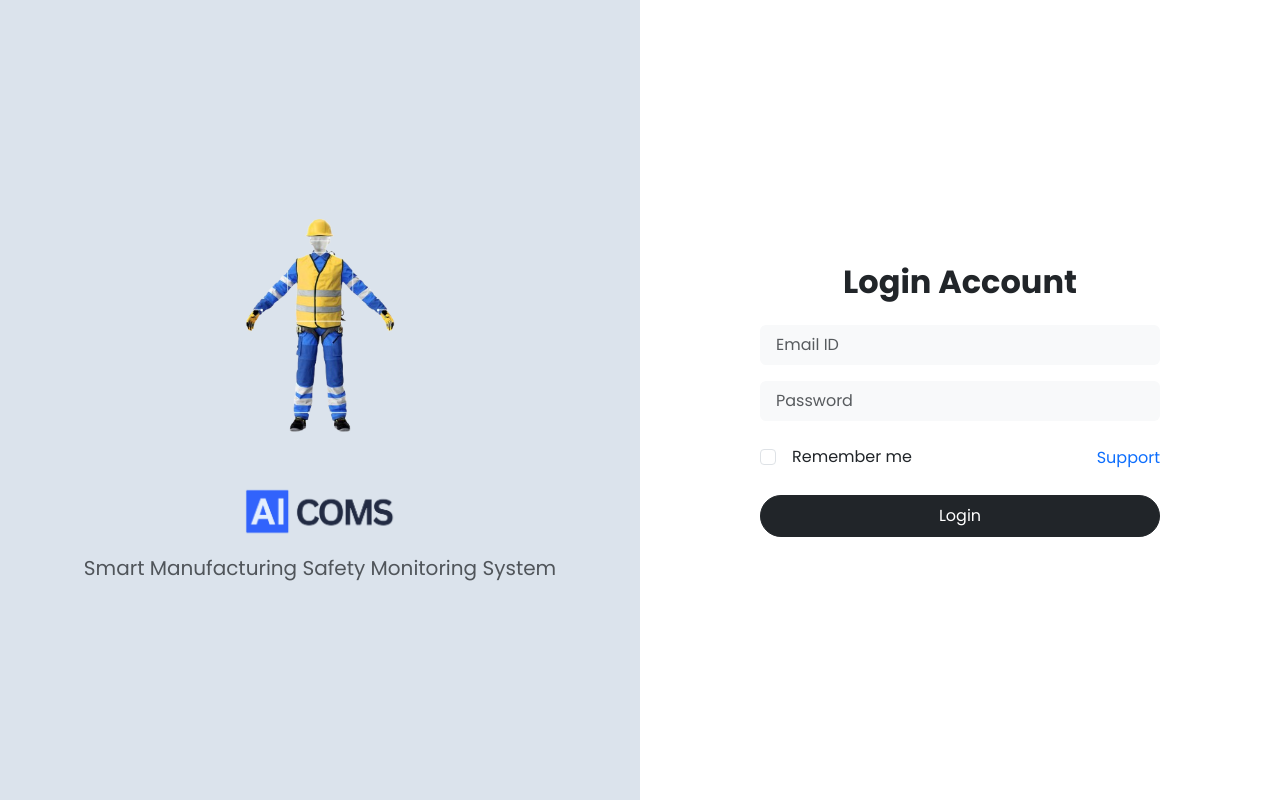
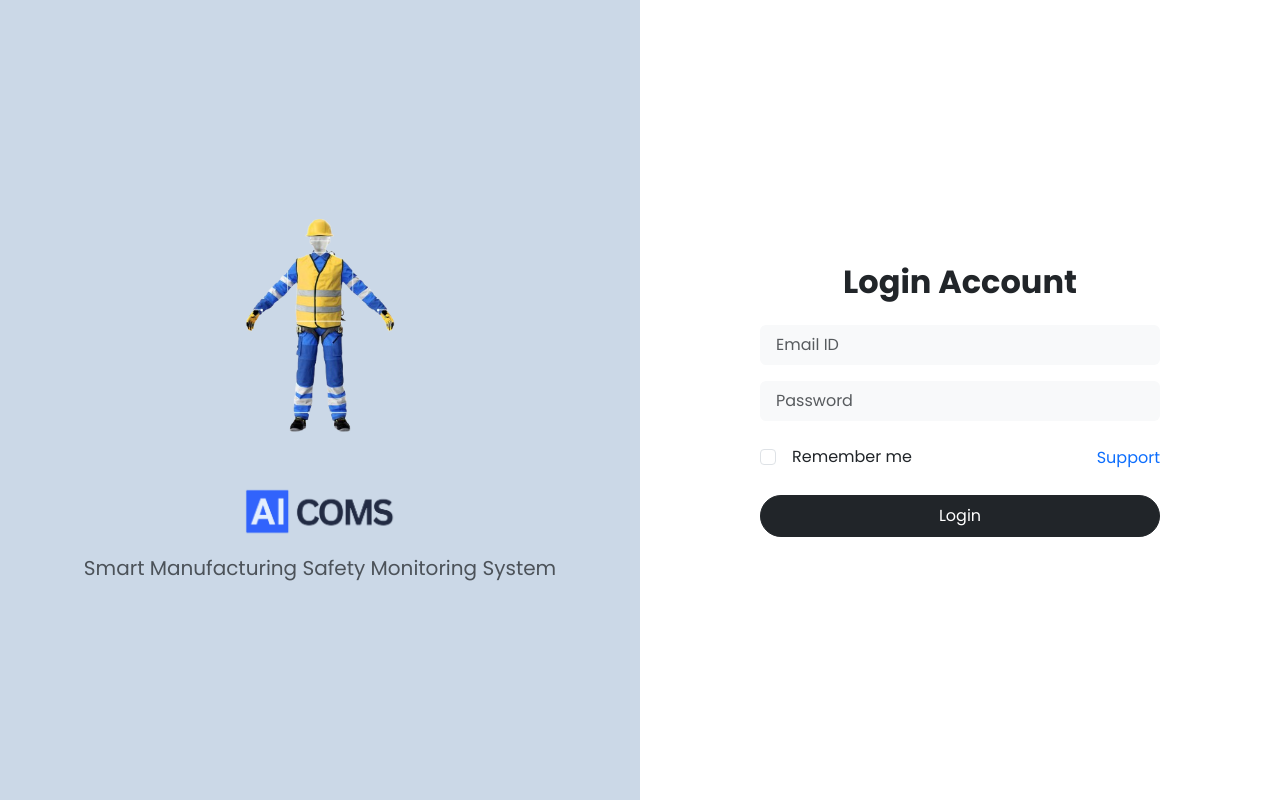
Before and after one commit to abbosaliboev/OS_WEB_PROJECT, a React (Create React App) app in the folder frontend/my-app/: page /login in a window 1280 px wide. Built offline with nearby package versions, Linux system fonts and the light colour scheme.

Commit message:
change bg color

```diff
--- a/frontend/my-app/src/assets/_variables.scss
+++ b/frontend/my-app/src/assets/_variables.scss
@@ -12,7 +12,7 @@ $black: #000000;
 
 $primary-color: #5a7ffb;
 $secondary-color: #2b2b2b;
-$background-color: #dbe3ec;
+$background-color: #cbd8e7;
 
 // Typography
 $font-primary: 'Arial', sans-serif;
--- a/frontend/my-app/src/assets/styles.css
+++ b/frontend/my-app/src/assets/styles.css
@@ -41,10 +41,10 @@
   }
 }
 .login-container {
-  background-color: #dbe3ec;
+  background-color: #cbd8e7;
 }
 .login-container .login-left {
-  background-color: #dbe3ec;
+  background-color: #cbd8e7;
 }
 .login-container .login-left p {
   font-size: 1.3rem;
@@ -190,7 +190,7 @@
   display: flex;
   flex-direction: column;
   flex-grow: 1;
-  background: #dbe3ec;
+  background: #cbd8e7;
 }
 
 /* 📱 Mobil layout*/
@@ -228,7 +228,7 @@
 
 .content-wrapper {
   min-height: calc(100vh - 80px);
-  background-color: #dbe3ec;
+  background-color: #cbd8e7;
 }
 
 .navbar-title {
```
